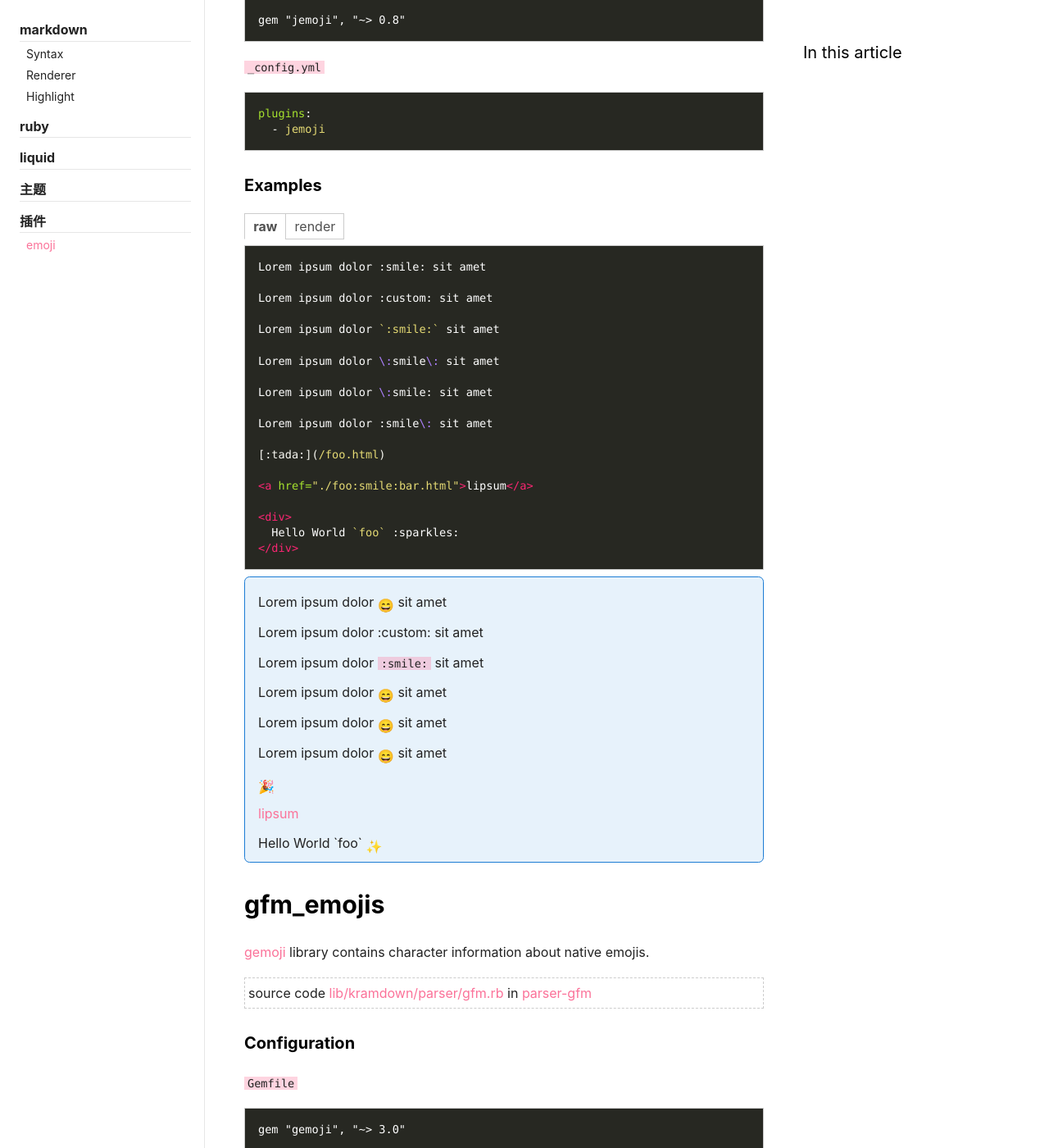
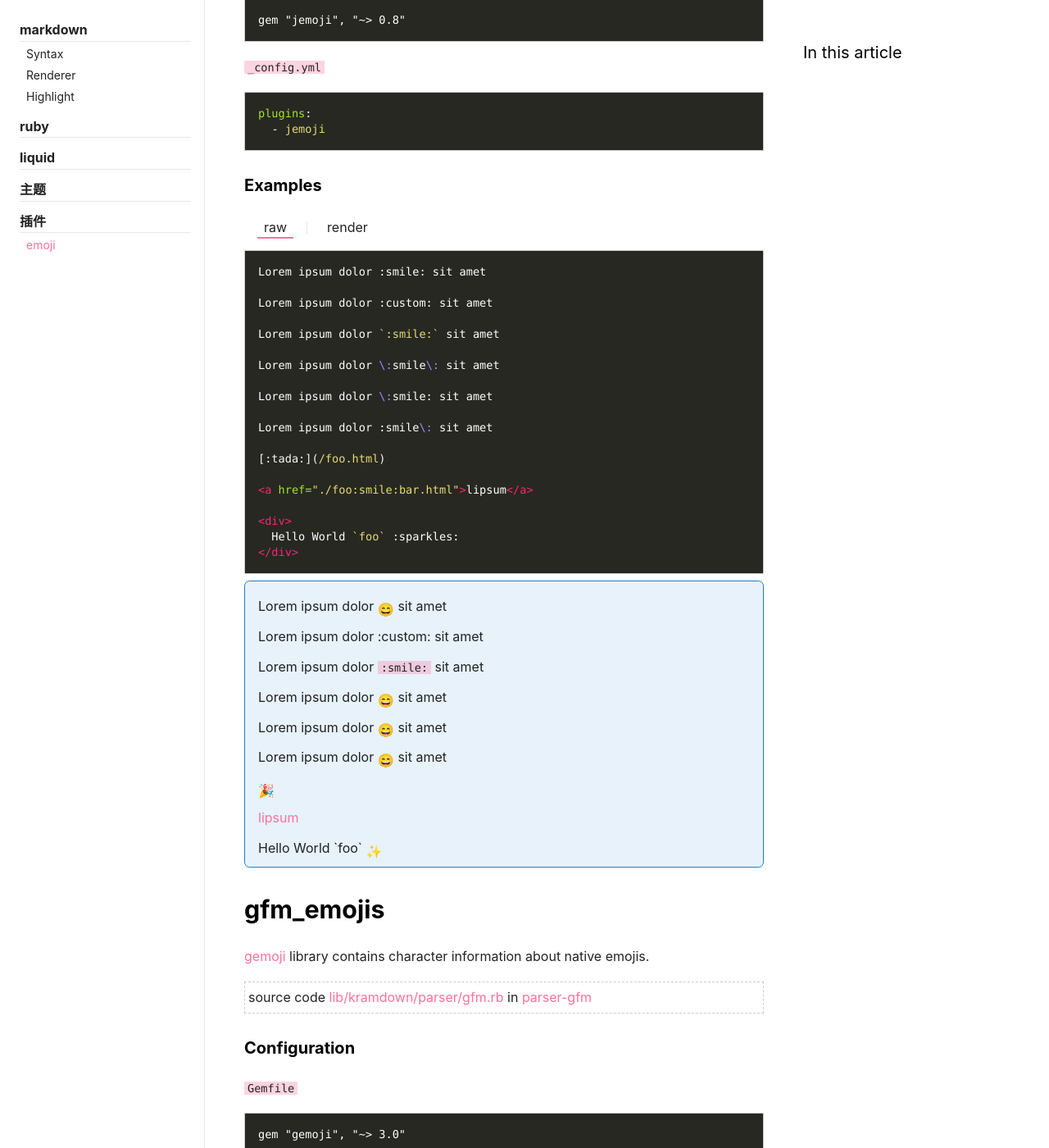
Before and after one commit to LawssssCat/jekyll-docs, a Jekyll site: the page built from _jekyll/plugins/emoji.md, in a window 1280 px wide and 1400 px high, scrolled down 563 px. Shown: the whole window at 82% size. Built offline with Jekyll 4.4.1, drawn with Linux system fonts in a browser that asks for light colours; emoji names are drawn with the system emoji font; comment, search, counter and statistics services are not loaded.

Commit message:
improvement(tabs): css style

```diff
--- a/_includes/article/generate-tabs.html
+++ b/_includes/article/generate-tabs.html
@@ -8,7 +8,14 @@
       {%- if forloop.first -%}
         {%- assign _active_class = 'active' -%}
       {%- endif -%}
-      <div class="tab-nav {{ _active_class }}">{{ _title }}</div>
+      <div class="tab-nav {{ _active_class }}">
+        <div class="tab-nav-inner">
+          {{ _title }}
+        </div>
+      </div>
+      {% unless forloop.last %}
+      <div class="tab-split"></div>
+      {% endunless -%}
     {%- endfor -%}
   </div>
   <div class="tab-contents">
--- a/_sass/common/components/_tabs.scss
+++ b/_sass/common/components/_tabs.scss
@@ -1,29 +1,39 @@
 /* stylelint-disable scss/no-global-function-names */
 .block-tabs {
   margin-top: map-get($spacers, 3);
+  .tab-split {
+    height: map-get($base, font-size);
+    border-left: 1px solid;
+    @include themeify {
+      border-color: themed(border-color-l);
+    }
+  }
   .tab-navs {
+    height: $button-height-lg;
     margin-top: 0;
     margin-bottom: 0;
     @include flexbox();
     @include flex-wrap(wrap);
+    @include align-items(center);
     .tab-nav {
       @include button;
       @include button-size("md");
-      margin-right: -1px;
-      margin-bottom: -1px;
+      padding: 0 map-get($spacers, 3);
       font-weight: map-get($base, font-weight);
-      @include themeify {
-        color: themed(text-color-3);
-        border: 1px solid themed(border-color);
-      }
+      @include flexbox();
+      @include align-items(center);
       @include active {
-        font-weight: map-get($base, font-weight-bold);
-        @include themeify {
-          border-bottom-color: themed(background-color);
+        .tab-nav-inner {
+          @include themeify {
+            border-bottom-color: themed(main-color-1);
+          }
         }
       }
-      @include flexbox();
-      @include align-items(center);
+    }
+    .tab-nav-inner {
+      box-sizing: inherit;
+      padding: map-get($spacers, 1) map-get($spacers, 2);
+      border-bottom: 2px solid transparent;
     }
   }
   .tab-contents {
```
